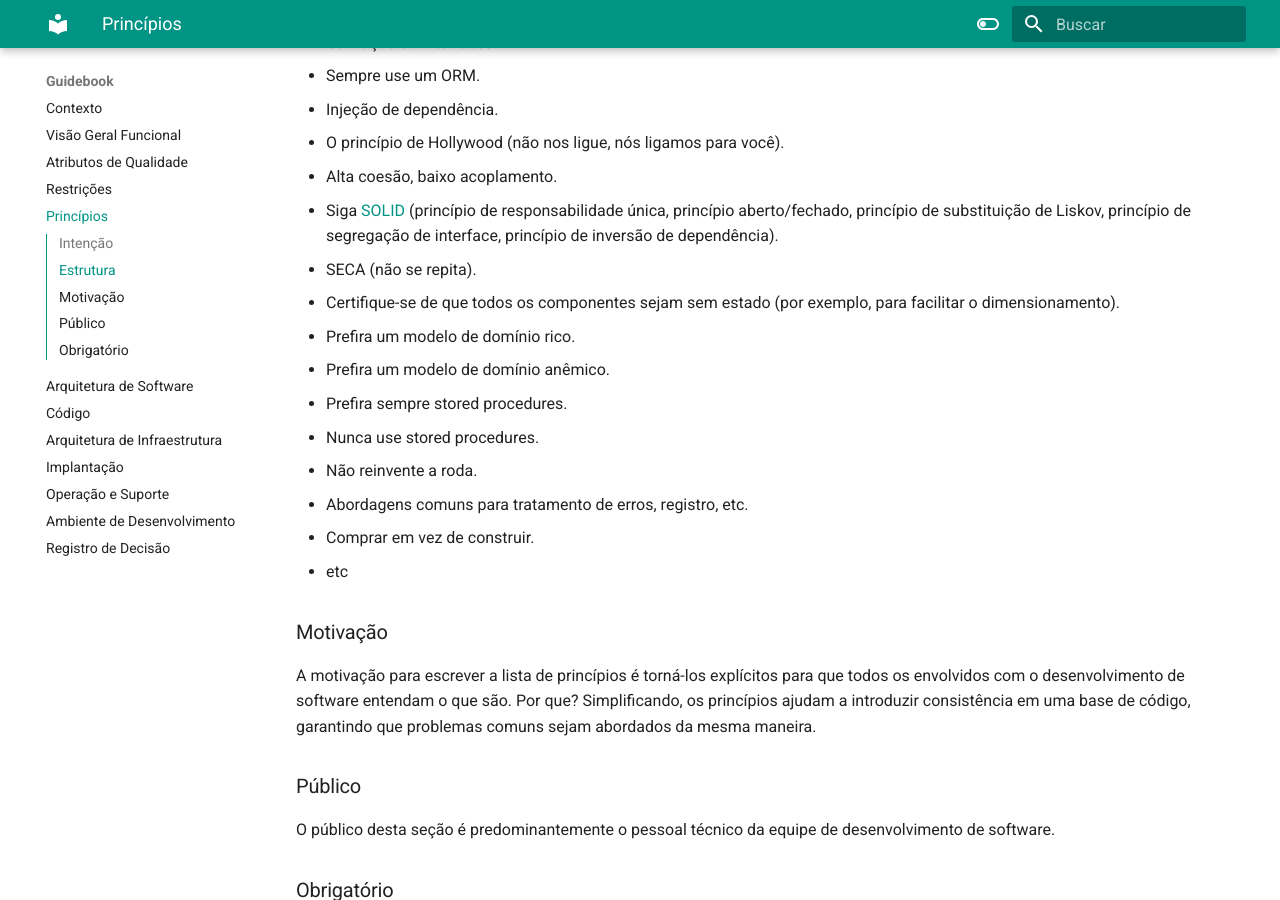
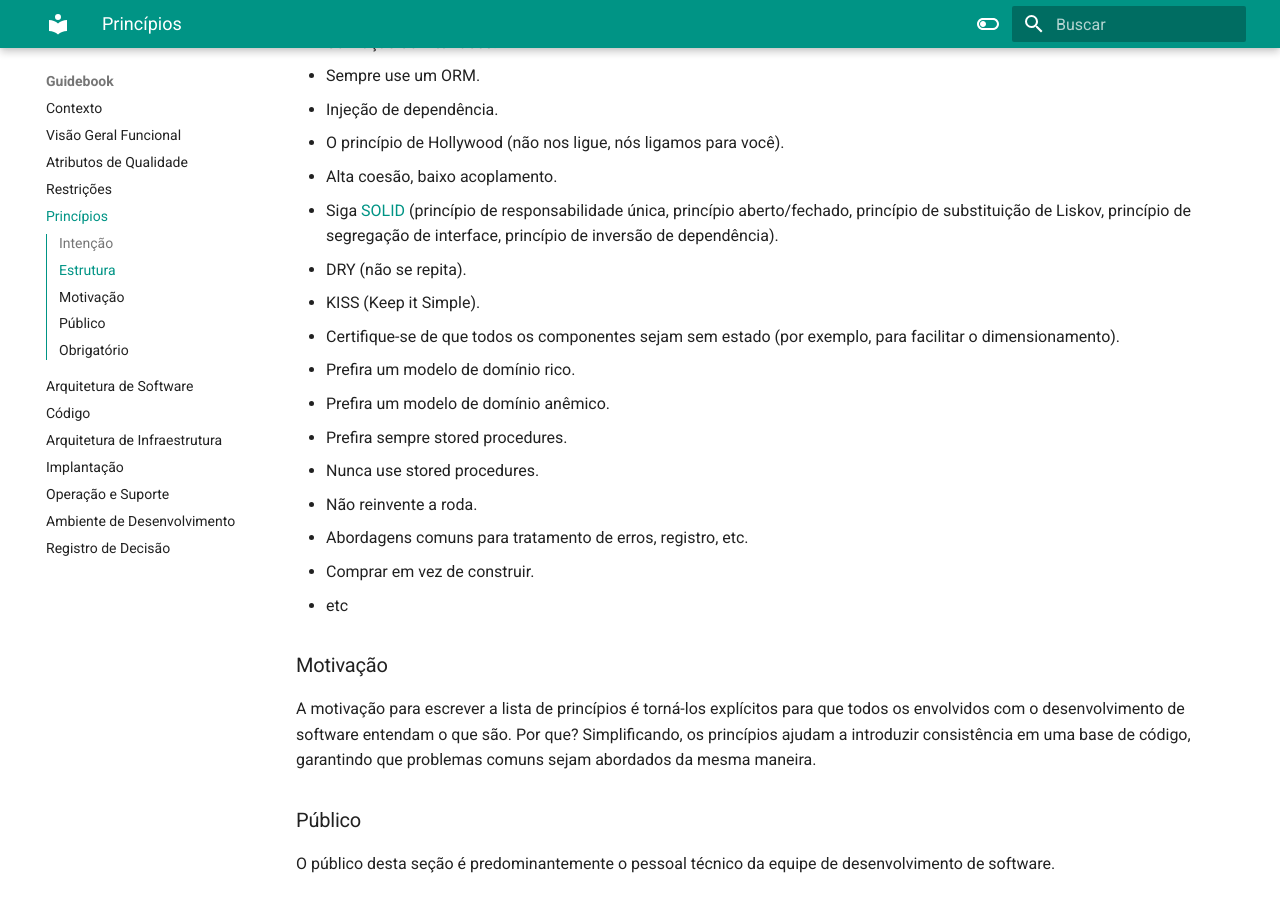
Before and after one commit to lgertel/scadiagro, an MkDocs documentation site: the page built from docs/guidebook/5_principles.md, in a window 1280 px wide and 900 px high, scrolled down 650 px. Built offline with MkDocs 1.6.1 and Material for MkDocs 9.7.7, drawn with Linux system fonts in a browser that asks for light colours.

Commit message:
Software Guidebook

```diff
--- a/docs/guidebook/5_principles.md
+++ b/docs/guidebook/5_principles.md
@@ -19,7 +19,8 @@ Se você tiver um conjunto existente de princípios de desenvolvimento de softwa
 - O princípio de Hollywood (não nos ligue, nós ligamos para você).
 - Alta coesão, baixo acoplamento.
 - Siga [SOLID](http://en.wikipedia.org/wiki/SOLID_(object-oriented_design)) (princípio de responsabilidade única, princípio aberto/fechado, princípio de substituição de Liskov, princípio de segregação de interface, princípio de inversão de dependência).
-- SECA (não se repita).
+- DRY (não se repita).
+- KISS (Keep it Simple).
 - Certifique-se de que todos os componentes sejam sem estado (por exemplo, para facilitar o dimensionamento).
 - Prefira um modelo de domínio rico.
 - Prefira um modelo de domínio anêmico.
```
